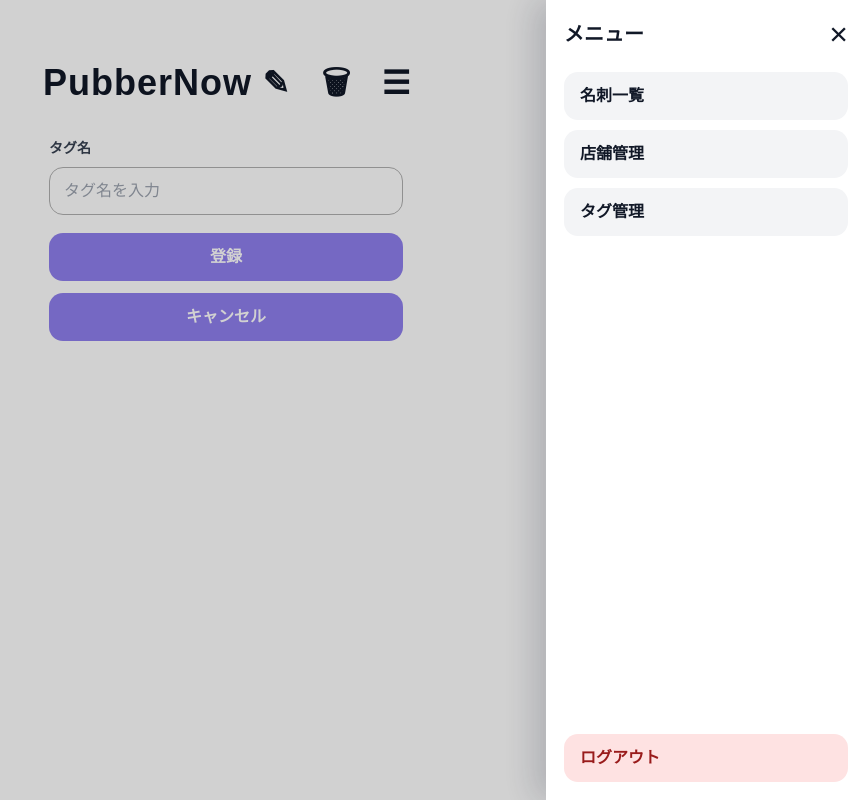
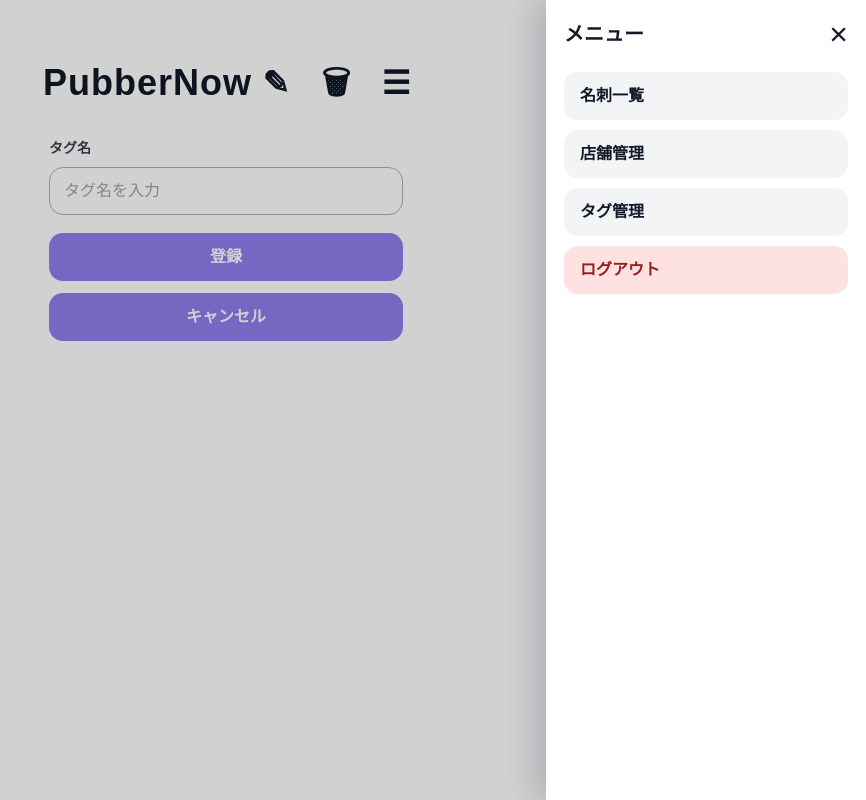
Before and after one commit to NaokiYoneue0319/business-card-manager, a Next.js app in the folder apps/web/: page /tags/new in a window 1280 px wide. Both pictures are taken after a click on the button "メニュー". Shown: the whole page, without its empty margins (414-1280 px from the left). Built offline with nearby package versions, Linux system fonts and the light colour scheme; no server answers.

Commit message:
メニュー少し修正

```diff
--- a/apps/web/components/organisms/SideMenu/SideMenu.module.css
+++ b/apps/web/components/organisms/SideMenu/SideMenu.module.css
@@ -54,7 +54,6 @@
 }
 
 .logout {
-  margin-top: auto;
   background: #fee2e2;
   color: #991b1b;
 }
```
